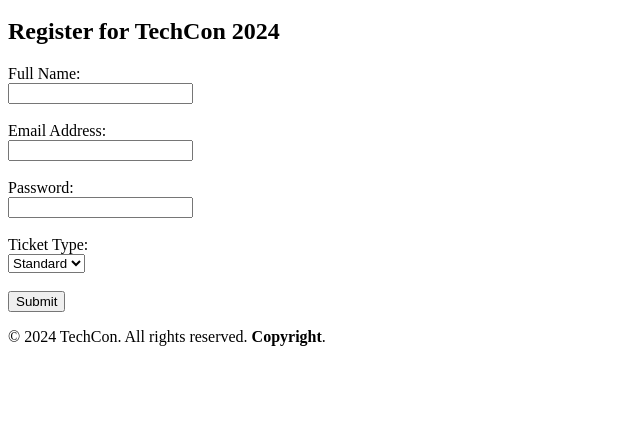
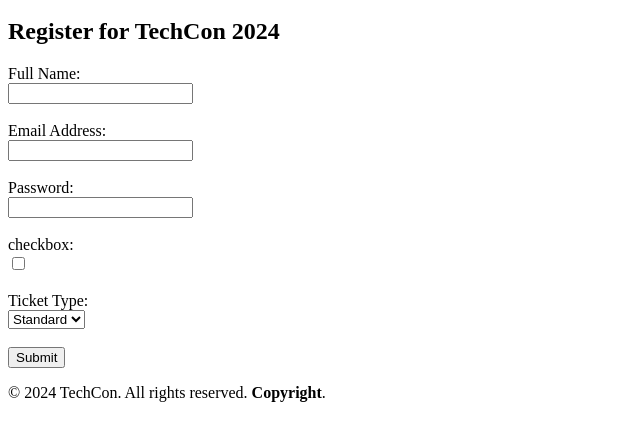
Before and after one commit to Sonnieperis/TechCon_HTML, a plain HTML site: page techcon_website/register.html in a window 1280 px wide. Shown: the part 154-594 px from the top of the page, without its empty margins (0-640 px from the left). Drawn offline with Linux system fonts and the light colour scheme.

Commit message:
fix checkbox

```diff
--- a/techcon_website/register.html
+++ b/techcon_website/register.html
@@ -30,6 +30,8 @@
         <input type="email" id="email" name="email" required /><br /><br />
         <label for="password">Password:</label><br />
         <input type="password" id="password" name="password" required /><br /><br />
+        <label for="checkbox">checkbox:</label><br />
+        <input type="checkbox" id="checkbox" name="checkbox" required /><br /><br />
 
 
         <label for="ticket">Ticket Type:</label><br />
```
